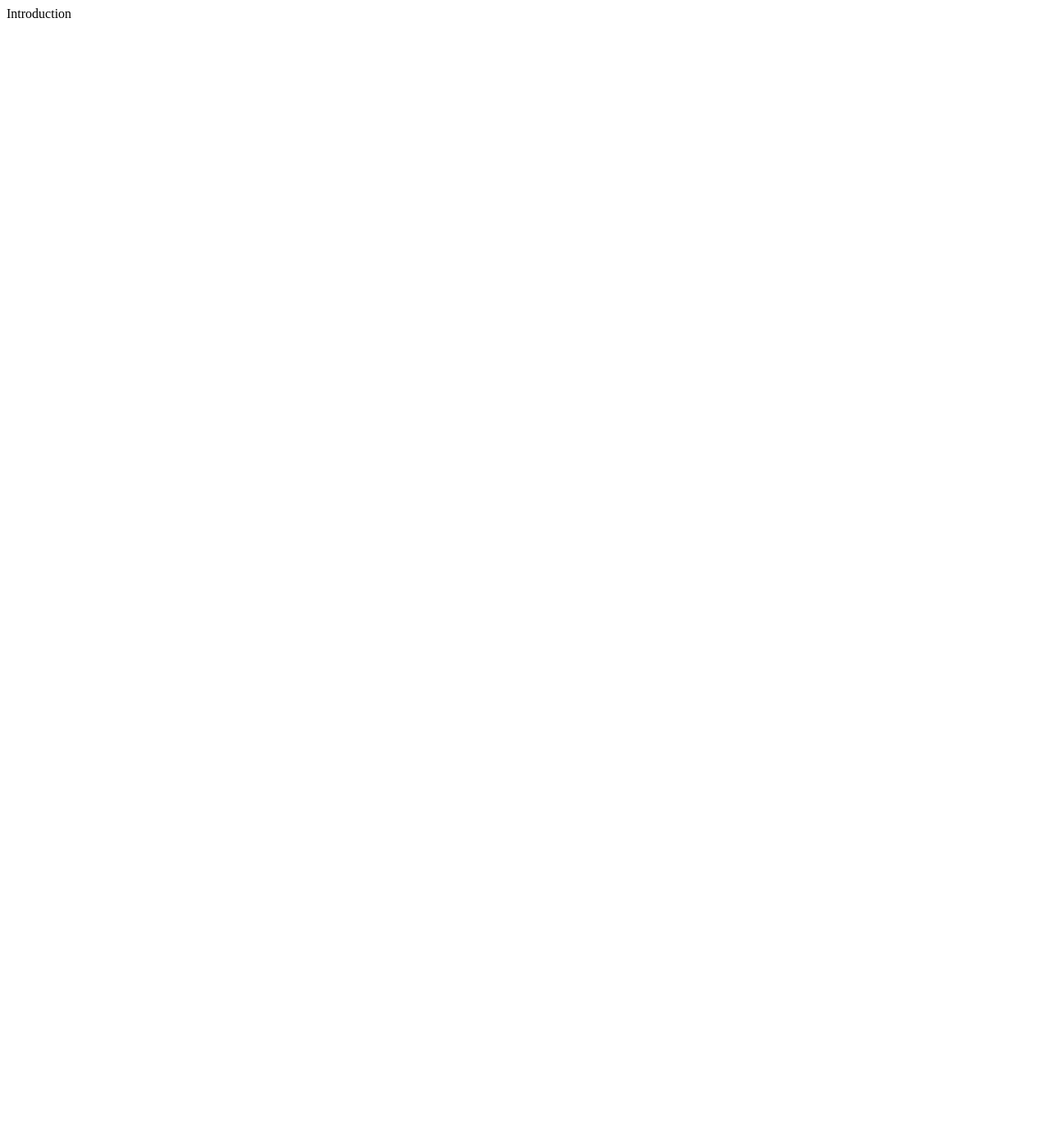
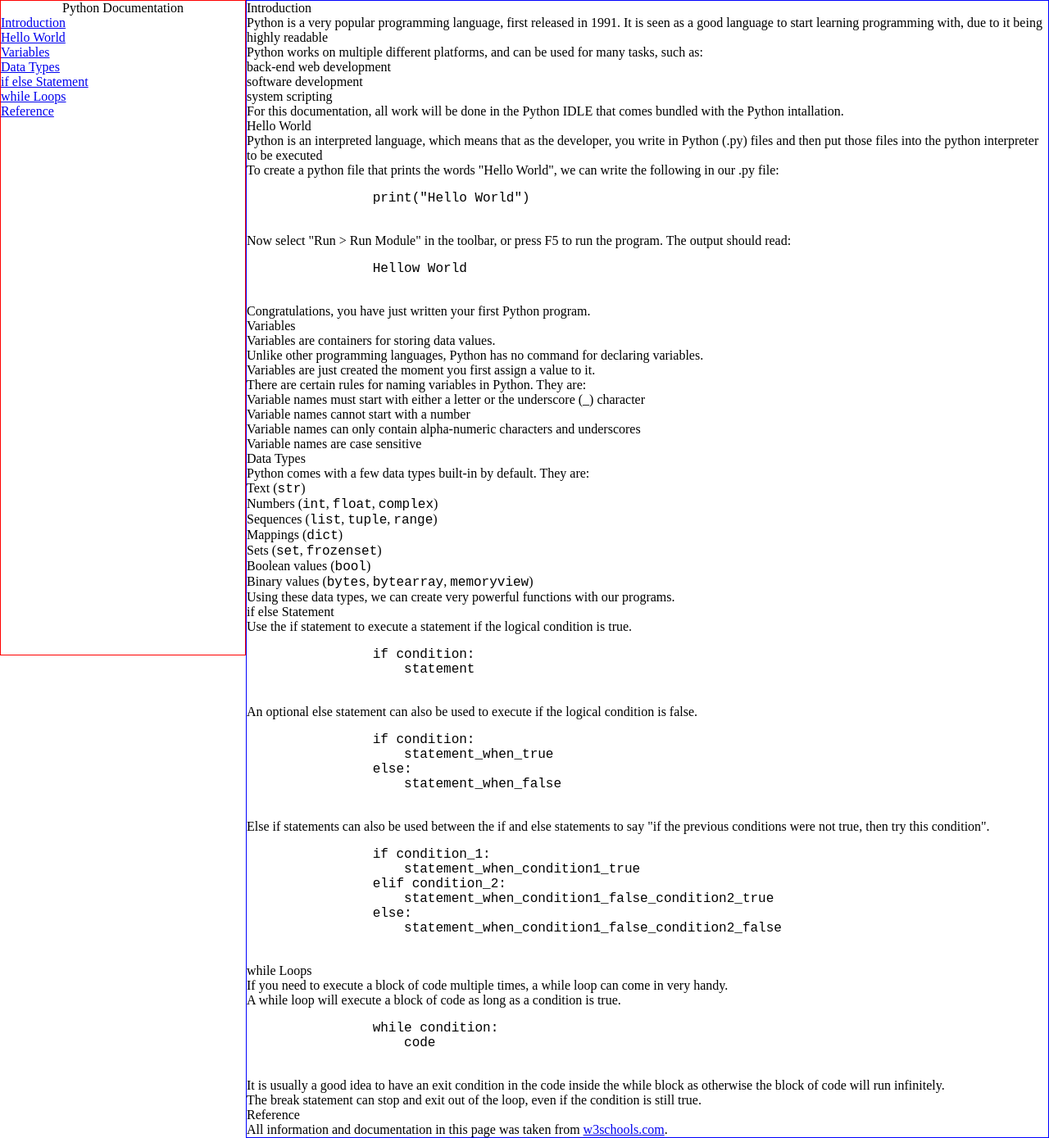
Before and after one commit to naznsan/FCC-Technical-Documentation-Page, a plain HTML site: page index.html in a window 1280 px wide. Shown: the whole page at 82% size. Before the commit the page ends 800 px from the top, so only its background shows below. Drawn offline with Linux system fonts and the light colour scheme.

Commit message:
Content finished, layout left

```diff
--- a/index.html
+++ b/index.html
@@ -4,19 +4,121 @@
     <meta charset="UTF-8">
     <meta name="viewport" content="width=device-width, initial-scale=1.0">
     <title>FCC: Technical Documentation Page</title>
+    <link rel="stylesheet" href="style.css">
 </head>
 <body>
+    <head>
+        <nav id="navbar">
+            <header>Python Documentation</header>
+            <a class="nav-link" href="#Introduction">Introduction</a>
+            <a class="nav-link" href="#Hello_World">Hello World</a>
+            <a class="nav-link" href="#Variables">Variables</a>
+            <a class="nav-link" href="#Data_Types">Data Types</a>
+            <a class="nav-link" href="#if_else_Statement">if else Statement</a>
+            <a class="nav-link" href="#while_Loops">while Loops</a>
+            <a class="nav-link" href="#Reference">Reference</a>
+        </nav>
+    </head>
+
     <main id="main-doc">
-        <section id="introduction" class="main-section">
+        <section id="Introduction" class="main-section">
             <header>Introduction</header>
-            <p></p>
+            <p>Python is a very popular programming language, first released in 1991. It is seen as a good language to start learning programming with, due to it being highly readable</p>
+            <p>Python works on multiple different platforms, and can be used for many tasks, such as:</p>
+            <ul>
+                <li>back-end web development</li>
+                <li>software development</li>
+                <li>system scripting</li>
+            </ul>
+            <p>For this documentation, all work will be done in the Python IDLE that comes bundled with the Python intallation.</p>
         </section>
-        <section class="main-section"></section>
-        <section class="main-section"></section>
-        <section class="main-section"></section>
-        <section class="main-section"></section>
-        <section class="main-section"></section>
-        <section class="main-section"></section>
+
+        <section id="Hello_World" class="main-section">
+            <header>Hello World</header>
+            <p>Python is an interpreted language, which means that as the developer, you write in Python (.py) files and then put those files into the python interpreter to be executed</p>
+            <p>To create a python file that prints the words "Hello World", we can write the following in our .py file:</p>
+            <pre>
+                print("Hello World")
+            </pre>
+            <p>Now select "Run > Run Module" in the toolbar, or press F5 to run the program. The output should read:</p>
+            <pre>
+                Hellow World
+            </pre>
+            <p>Congratulations, you have just written your first Python program.</p>
+        </section>
+
+        <section id="Variables" class="main-section">
+            <header>Variables</header>
+            <p>Variables are containers for storing data values.</p>
+            <p>Unlike other programming languages, Python has no command for declaring variables.</p>
+            <p>Variables are just created the moment you first assign a value to it.</p>
+            <p>There are certain rules for naming variables in Python. They are:</p>
+            <ul>
+                <li>Variable names must start with either a letter or the underscore (_) character</li>
+                <li>Variable names cannot start with a number</li>
+                <li>Variable names can only contain alpha-numeric characters and underscores</li>
+                <li>Variable names are case sensitive</li>
+            </ul>
+        </section>
+
+        <section id="Data_Types" class="main-section">
+            <header>Data Types</header>
+            <p>Python comes with a few data types built-in by default. They are:</p>
+            <ul>
+                <li>Text (<code>str</code>)</li>
+                <li>Numbers (<code>int</code>, <code>float</code>, <code>complex</code>)</li>
+                <li>Sequences (<code>list</code>, <code>tuple</code>, <code>range</code>)</li>
+                <li>Mappings (<code>dict</code>)</li>
+                <li>Sets (<code>set</code>, <code>frozenset</code>)</li>
+                <li>Boolean values (<code>bool</code>)</li>
+                <li>Binary values (<code>bytes</code>, <code>bytearray</code>, <code>memoryview</code>)</li>
+            </ul>
+            <p>Using these data types, we can create very powerful functions with our programs.</p>
+        </section>
+
+        <section id="if_else_Statement" class="main-section">
+            <header>if else Statement</header>
+            <p>Use the if statement to execute a statement if the logical condition is true.</p>
+            <pre>
+                if condition:
+                    statement
+            </pre>
+            <p>An optional else statement can also be used to execute if the logical condition is false.</p>
+            <pre>
+                if condition:
+                    statement_when_true
+                else:
+                    statement_when_false
+            </pre>
+            <p>Else if statements can also be used between the if and else statements to say "if the previous conditions were not true, then try this condition".</p>
+            <pre>
+                if condition_1:
+                    statement_when_condition1_true
+                elif condition_2:
+                    statement_when_condition1_false_condition2_true
+                else:
+                    statement_when_condition1_false_condition2_false
+            </pre>
+        </section>
+
+        <section id="while_Loops" class="main-section">
+            <header>while Loops</header>
+            <p>If you need to execute a block of code multiple times, a while loop can come in very handy.</p>
+            <p>A while loop will execute a block of code as long as a condition is true.</p>
+            <pre>
+                while condition:
+                    code
+            </pre>
+            <p>It is usually a good idea to have an exit condition in the code inside the while block as otherwise the block of code will run infinitely.</p>
+            <p>The break statement can stop and exit out of the loop, even if the condition is still true.</p>
+        </section>
+
+        <section id="Reference" class="main-section">
+            <header>Reference</header>
+            <p>All information and documentation in this page was taken from <a href="https://www.w3schools.com/python/default.asp">w3schools.com</a>.</p>
+        </section>
     </main>
+
+    <script src="https://cdn.freecodecamp.org/testable-projects-fcc/v1/bundle.js"></script>
 </body>
 </html>
--- /dev/null
+++ b/style.css
@@ -0,0 +1,42 @@
+/* CSS Reset from https://alligator.io/css/minimal-css-reset/ */
+
+html {
+    box-sizing: border-box;
+    font-size: 16px;
+}
+
+*, *:before, *:after {
+    box-sizing: inherit;
+}
+
+body, h1, h2, h3, h4, h5, h6, p, ol, ul {
+    margin: 0;
+    padding: 0;
+    font-weight: normal;
+}
+
+ol, ul {
+    list-style: none;
+}
+
+/* Actual CSS from here */
+
+nav {
+    border: red solid 1px;
+    display: flex;
+    flex-direction: column;
+    width: 300px;
+    height: 100%;
+    position: fixed;
+    display: flex;
+    flex-direction: column;
+}
+
+#navbar header {
+    align-self: center;
+}
+
+main {
+    border: blue solid 1px;
+    margin-left: 300px;
+}
```
